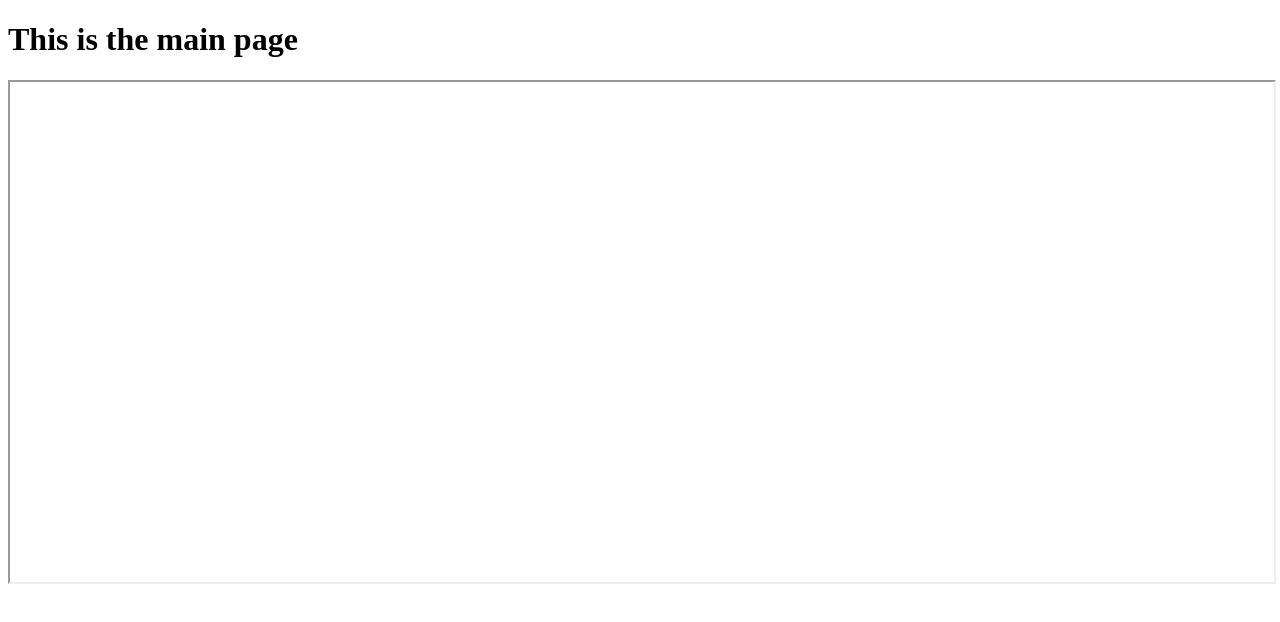
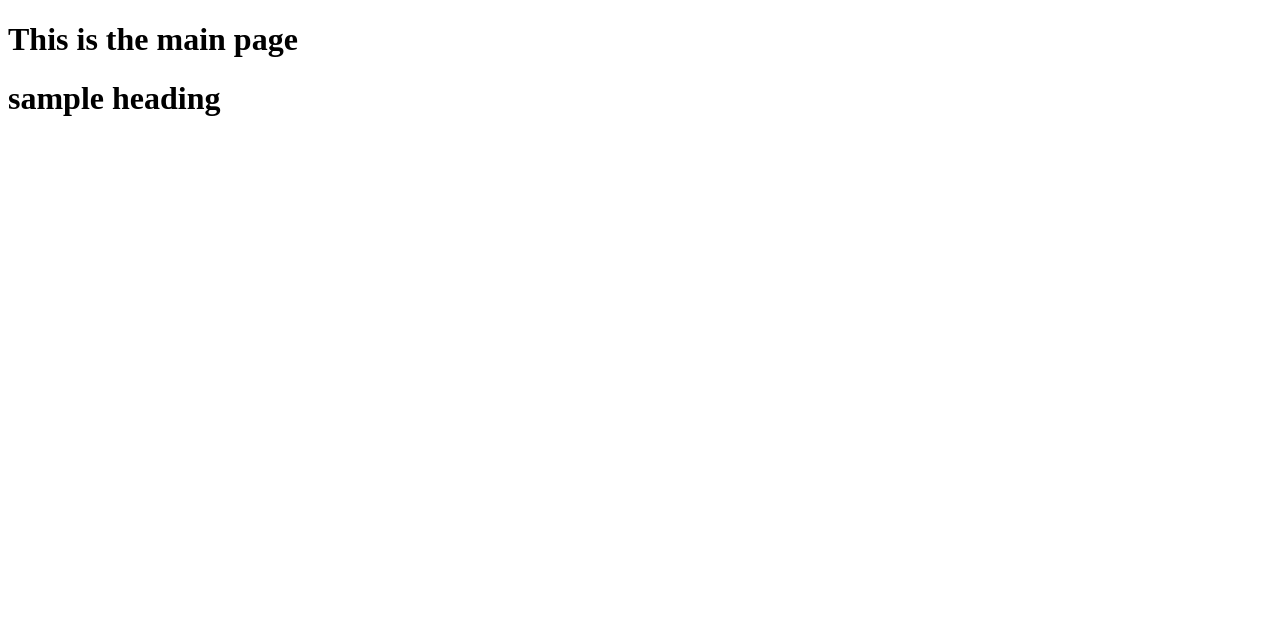
Before and after one commit to Geek-Slack/blogs, a plain HTML site: page index.html in a window 1280 px wide. Drawn offline with Linux system fonts and the light colour scheme.

Commit message:
Update index.html

```diff
--- a/index.html
+++ b/index.html
@@ -2,9 +2,21 @@
 <html>
 <head>
     <title>Main Page</title>
+    <script>
+        function loadHTML() {
+            var xhr = new XMLHttpRequest();
+            xhr.onreadystatechange = function() {
+                if (this.readyState == 4 && this.status == 200) {
+                    document.getElementById("content").innerHTML = this.responseText;
+                }
+            };
+            xhr.open("GET", "https://raw.githubusercontent.com/Geek-Slack/blogs/main/home.html", true);
+            xhr.send();
+        }
+    </script>
 </head>
-<body>
+<body onload="loadHTML()">
     <h1>This is the main page</h1>
-    <iframe href="https://raw.githubusercontent.com/Geek-Slack/blogs/main/home.html" width="100%" height="500px"></iframe>
+    <div id="content"></div>
 </body>
 </html>
```
